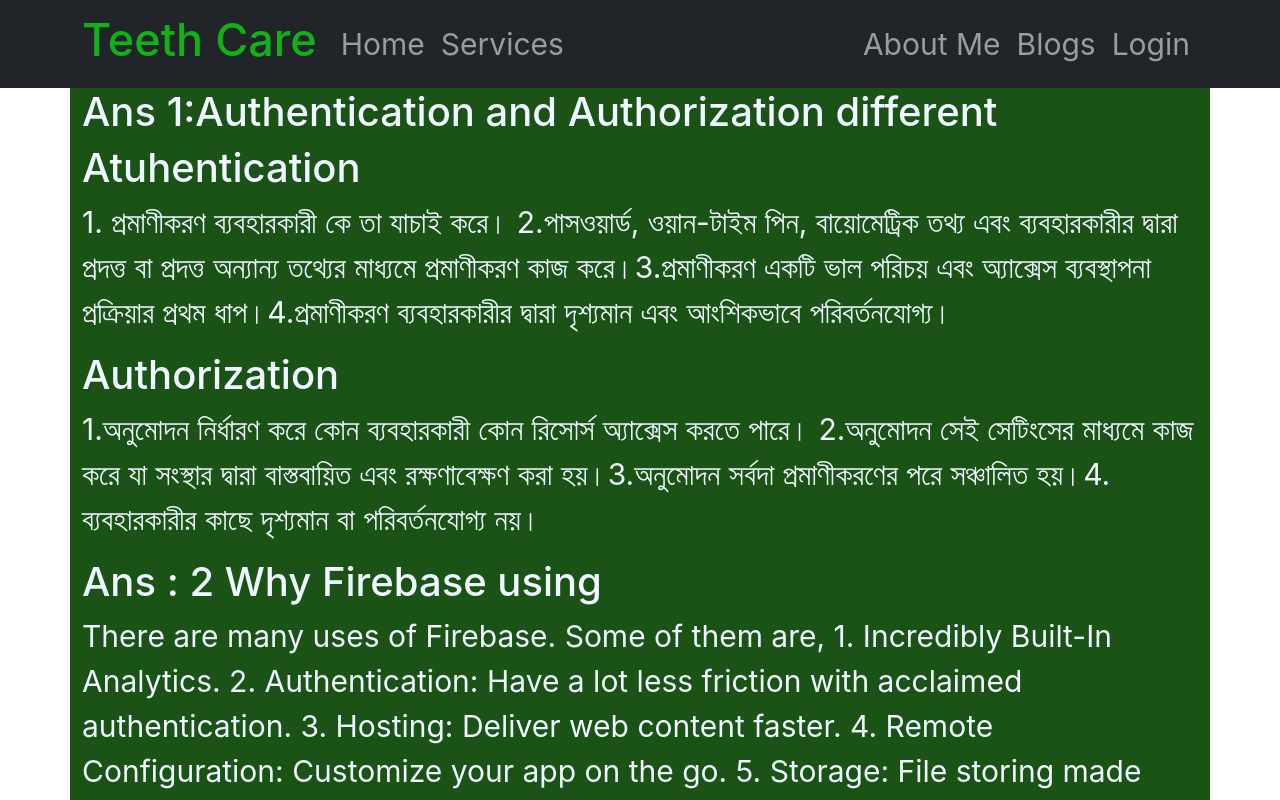
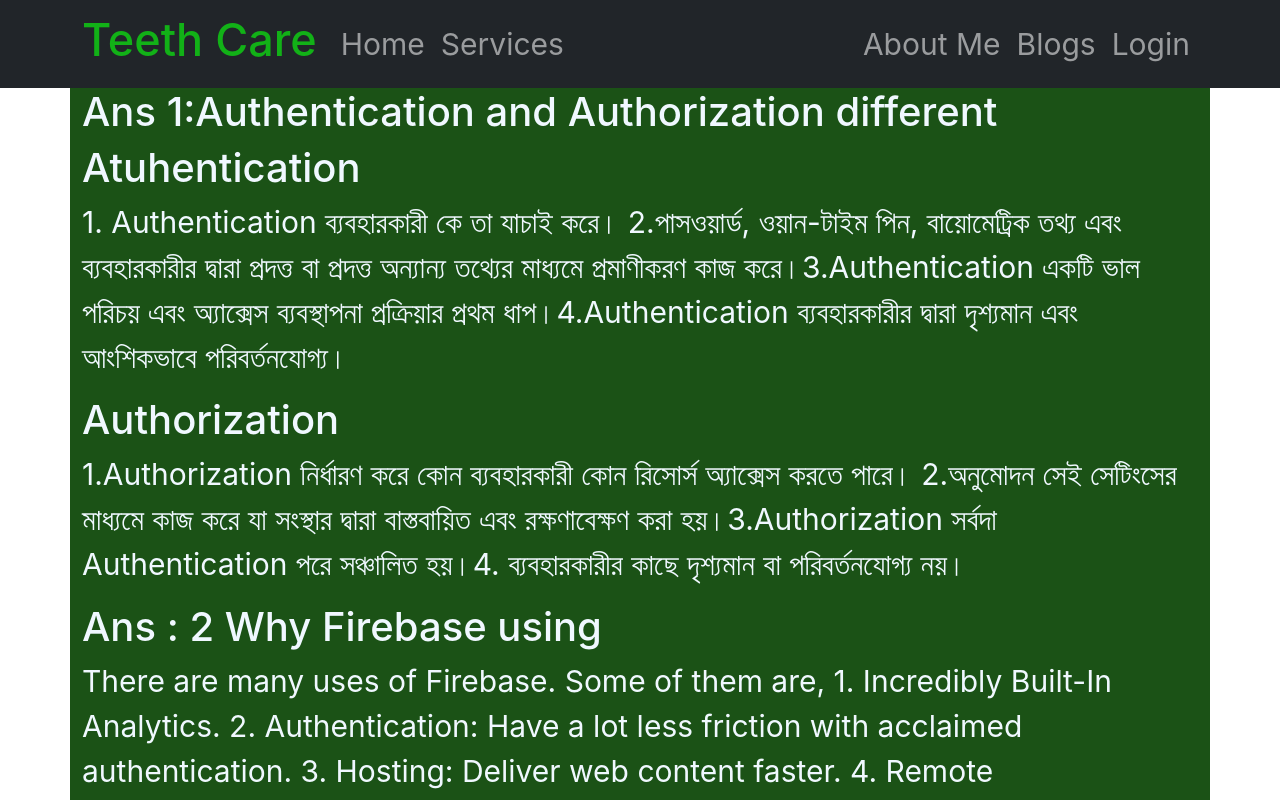
Before and after one commit to mdrokib231185/react-authentication, a React (Create React App) app: page /blog in a window 1280 px wide. Shown: the top 800 px of the page. Built offline with nearby package versions, Linux system fonts and the light colour scheme; no server answers.

Commit message:
blog-edite

```diff
--- a/src/Pages/Blog/Blog.js
+++ b/src/Pages/Blog/Blog.js
@@ -7,17 +7,17 @@ const Blog = () => {
           <h1>Ans 1:Authentication and Authorization different </h1>
           <h1>Atuhentication</h1>
           <p>
-            1. প্রমাণীকরণ ব্যবহারকারী কে তা যাচাই করে। 2.পাসওয়ার্ড, ওয়ান-টাইম
+            1. Authentication ব্যবহারকারী কে তা যাচাই করে। 2.পাসওয়ার্ড, ওয়ান-টাইম
             পিন, বায়োমেট্রিক তথ্য এবং ব্যবহারকারীর দ্বারা প্রদত্ত বা প্রদত্ত
-            অন্যান্য তথ্যের মাধ্যমে প্রমাণীকরণ কাজ করে।3.প্রমাণীকরণ একটি ভাল
-            পরিচয় এবং অ্যাক্সেস ব্যবস্থাপনা প্রক্রিয়ার প্রথম ধাপ।4.প্রমাণীকরণ
+            অন্যান্য তথ্যের মাধ্যমে প্রমাণীকরণ কাজ করে।3.Authentication একটি ভাল
+            পরিচয় এবং অ্যাক্সেস ব্যবস্থাপনা প্রক্রিয়ার প্রথম ধাপ।4.Authentication
             ব্যবহারকারীর দ্বারা দৃশ্যমান এবং আংশিকভাবে পরিবর্তনযোগ্য।
           </p>
           <h1>Authorization</h1>
           <p>
-            1.অনুমোদন নির্ধারণ করে কোন ব্যবহারকারী কোন রিসোর্স অ্যাক্সেস করতে
+            1.Authorization নির্ধারণ করে কোন ব্যবহারকারী কোন রিসোর্স অ্যাক্সেস করতে
             পারে। 2.অনুমোদন সেই সেটিংসের মাধ্যমে কাজ করে যা সংস্থার দ্বারা
-            বাস্তবায়িত এবং রক্ষণাবেক্ষণ করা হয়।3.অনুমোদন সর্বদা প্রমাণীকরণের
+            বাস্তবায়িত এবং রক্ষণাবেক্ষণ করা হয়।3.Authorization সর্বদা Authentication
             পরে সঞ্চালিত হয়।4. ব্যবহারকারীর কাছে দৃশ্যমান বা পরিবর্তনযোগ্য নয়।
           </p>
 
```
